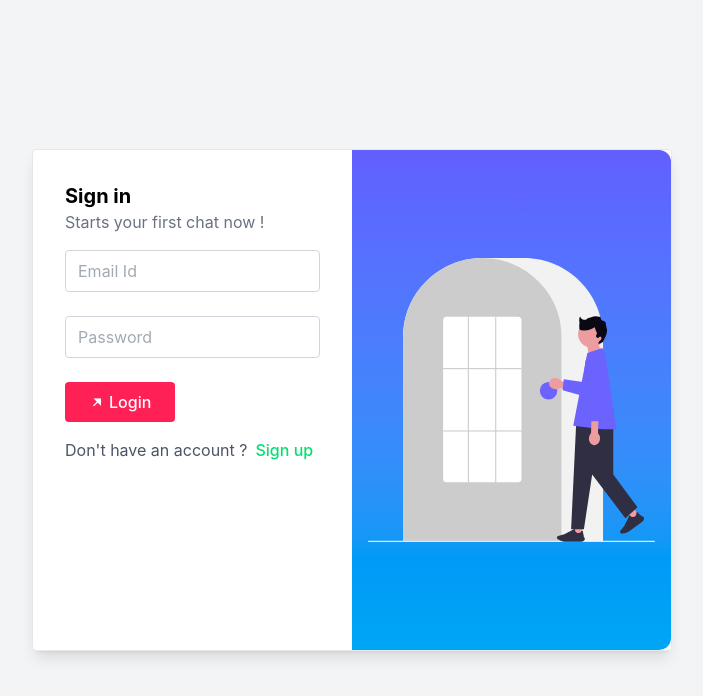
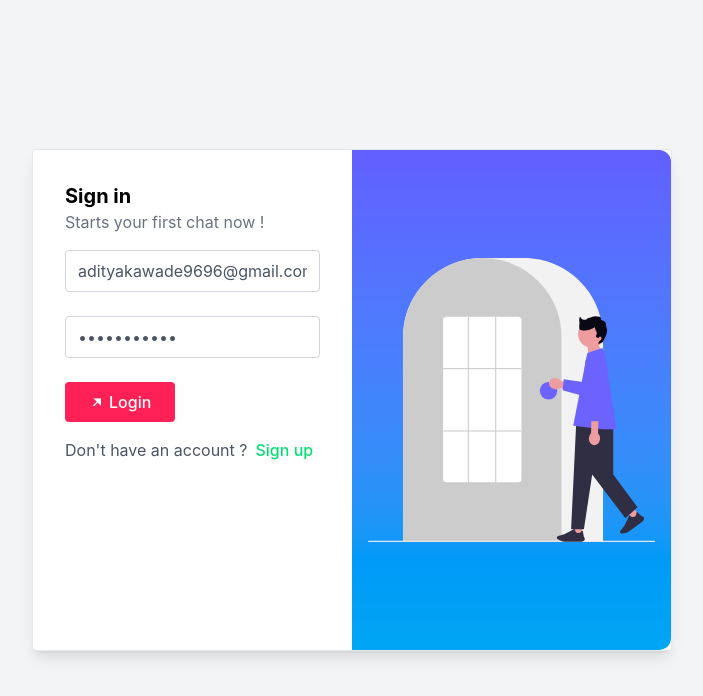
Before and after one commit to adityakawade/besties-frontend, a React (Vite) app: page /login in a window 1280 px wide. Shown: the top 696 px of the page, without its empty margins (288-991 px from the left). Built offline with nearby package versions, Linux system fonts and the light colour scheme.

Commit message:
input value fixed in input componenet and login component

```diff
--- a/src/components/Login.tsx
+++ b/src/components/Login.tsx
@@ -1,4 +1,4 @@
-import { Link,  useNavigate } from "react-router-dom"
+import { Link, useNavigate } from "react-router-dom"
 import Button from "./shared/Button"
 import Card from "./shared/Card"
 import Input from "./shared/Input"
@@ -46,11 +46,13 @@ const Login = () => {
                 <Input
                   name="email"
                   placeholder="Email Id"
+                  value = "adityakawade9696@gmail.com"
                 />
                 <Input
                   type="password"
                   name="password"
                   placeholder="Password"
+                  value="aditya@9696"
                 />
 
                 <Button type="danger" icon="arrow-right-up-fill">Login</Button>
--- a/src/components/shared/Input.tsx
+++ b/src/components/shared/Input.tsx
@@ -6,16 +6,19 @@ interface InputInterface {
     placeholder?: string;
     type?: string
     key?: string | number;
+    value?:string
 }
 
-const Input: FC<InputInterface> = ({ key = 0, name = "name", placeholder = "Enter text here", type = "text" }) => {
+const Input: FC<InputInterface> = ({ key = 0, name = "name", placeholder = "Enter text here", type = "text",value }) => {
     return (
         <input
         key={key}
+
             type={type}
             className='border border-gray-300 rounded px-3 py-2 w-full'
             placeholder={placeholder}
             name={name}
+            value={value}
         />
     )
 }
```
